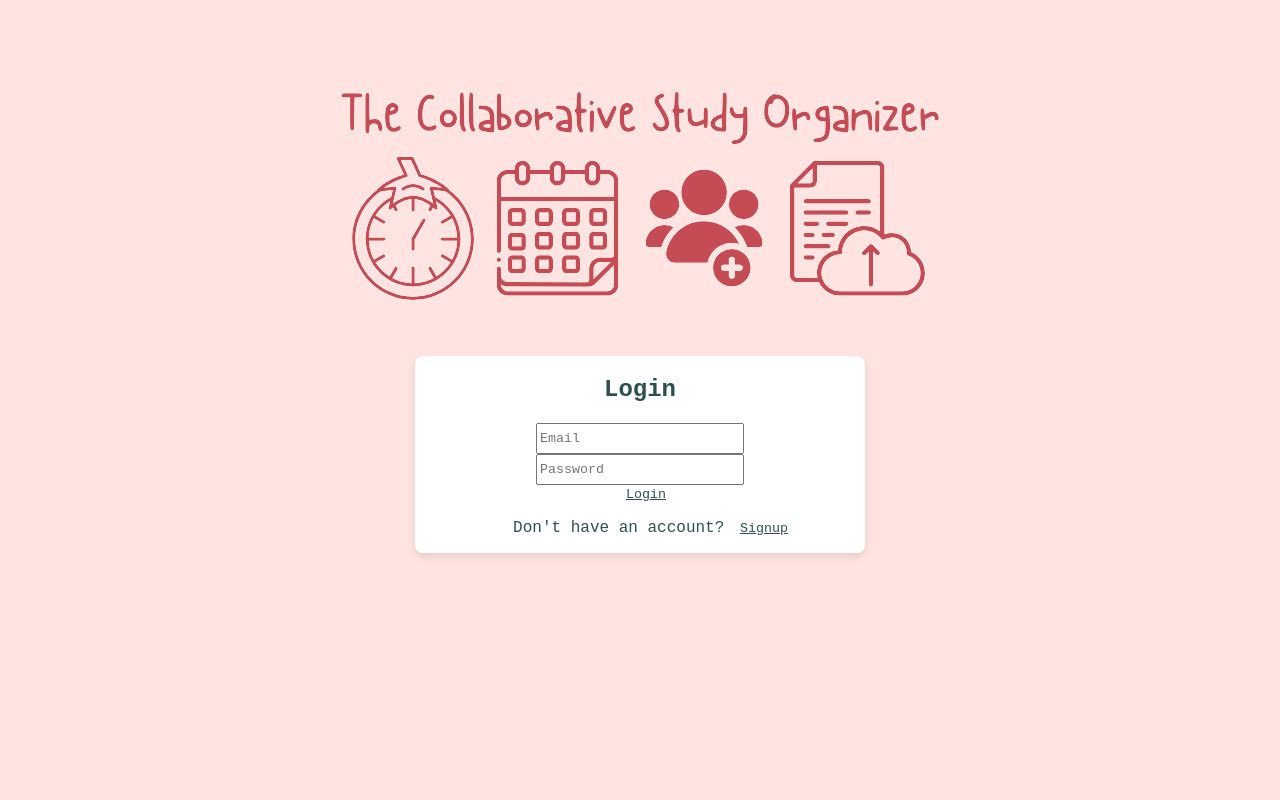
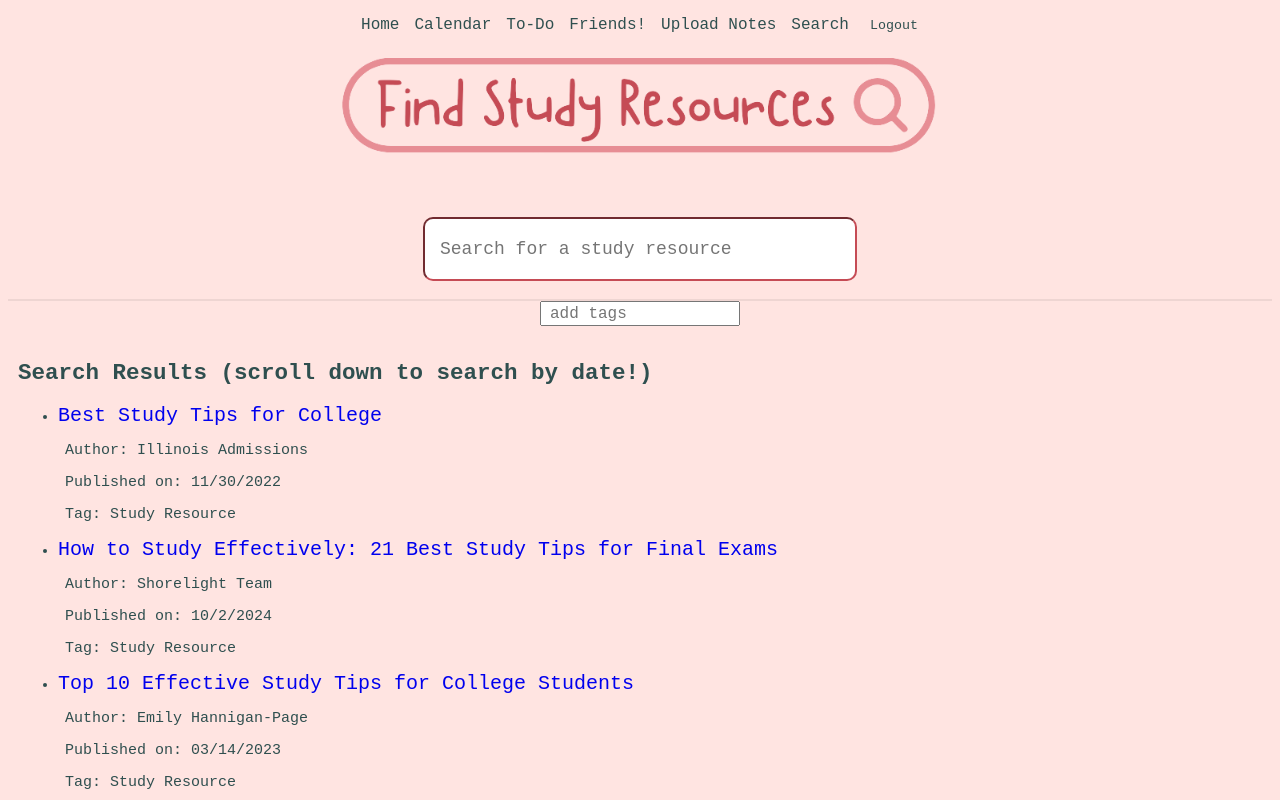
Before and after one commit to sredifer/collaborative-study-organizer, a React (Create React App) app: page /search in a window 1280 px wide. Before the commit this address led to /login. Shown: the top 800 px of the page. Built offline with nearby package versions, Linux system fonts and the light colour scheme.

Commit message:
updated App.js

```diff
--- a/src/App.js
+++ b/src/App.js
@@ -13,24 +13,23 @@ import Settings from "./components/timer/Settings"; // Settings component
 import SettingsContext from "./components/timer/SettingsContext"; // Settings context
 import FriendCollaboration from "./components/friend-collab/FriendCollab";
 import FileUpload from "./components/file-upload/FileUpload";
+import DateSearchBar from "./components/search-by-date/search-by-date";
 import './App.css';
-import DateSearchBar from "./components/search-by-date/search-by-date";
-
 
 function App() {
-  //const [isAuthenticated, setIsAuthenticated] = useState(true);
-  const [isAuthenticated, setIsAuthenticated] = useState(!!localStorage.getItem("token"));
+  // Global tasks state for checklist items persisted in localStorage
+  const [tasks, setTasks] = useState(() => {
+    const storedTasks = localStorage.getItem("todoTasks");
+    return storedTasks ? JSON.parse(storedTasks) : [];
+  });
+
+  // Authentication state and other settings
+  const [isAuthenticated, setIsAuthenticated] = useState(true);
   const [showSettings, setShowSettings] = useState(false);
   const [workMinutes, setWorkMinutes] = useState(25);
   const [breakMinutes, setBreakMinutes] = useState(5);
   const [totalPomodoros, setTotalPomodoros] = useState(4);
   const [options, setOptions] = useState(optionArray);
-
-  // Global tasks state for checklist items persisted in localStorage
-  const [tasks, setTasks] = useState(() => {
-    const storedTasks = localStorage.getItem("todoTasks");
-    return storedTasks ? JSON.parse(storedTasks) : [];
-  });
 
   // Save tasks to localStorage whenever tasks change
   useEffect(() => {
@@ -43,7 +42,9 @@ function App() {
   };
 
   const updateTask = (updatedTask) => {
-    setTasks(prev => prev.map(task => task.id === updatedTask.id ? updatedTask : task));
+    setTasks(prev =>
+      prev.map(task => (task.id === updatedTask.id ? updatedTask : task))
+    );
   };
 
   const deleteTask = (taskId) => {
@@ -51,7 +52,11 @@ function App() {
   };
 
   const toggleTaskCompletion = (taskId) => {
-    setTasks(prev => prev.map(task => task.id === taskId ? { ...task, completed: !task.completed } : task));
+    setTasks(prev =>
+      prev.map(task =>
+        task.id === taskId ? { ...task, completed: !task.completed } : task
+      )
+    );
   };
 
   // Derive calendar events from tasks with a due date
@@ -78,22 +83,20 @@ function App() {
         start,
         end,
         allDay: !task.dueTime,
+        backgroundColor: task.color || "#E28FA5",
         extendedProps: {
           isChecklist: true,
           startTime: task.dueTime || "",
           endTime: task.endTime || "",
-        color: task.color || "#3788d8",
+          color: task.color || "#E28FA5",
           goals: task.goals ? task.goals.split("\n") : [],
           completed: task.completed
         }
       };
     });
 
-
-
-
   const handleLoginSuccess = () => {
-    setIsAuthenticated(true);  // Set authentication state to true after successful login
+    setIsAuthenticated(true); // Set authentication state to true after successful login
   };
 
   const handleLogout = () => {
@@ -101,7 +104,7 @@ function App() {
     setIsAuthenticated(false); // Update authentication state
   };
 
-  // Use useEffect to manage redirection after login
+  // Use useEffect to manage redirection after login by checking token expiration
   useEffect(() => {
     const checkTokenExpiration = () => {
       const token = localStorage.getItem("token");
@@ -121,12 +124,7 @@ function App() {
     checkTokenExpiration();
   }, []);
 
-
-
-
-
   return (
-
     <SettingsContext.Provider
       value={{
         workMinutes,
@@ -151,22 +149,22 @@ function App() {
               <nav>
                 <ul>
                   <li>
-                <Link to="/">Home</Link> {/* Link to the home page (Timer) */}
+                    <Link to="/">Home</Link>
                   </li>
                   <li>
-                <Link to="/calendar">Calendar</Link> {/* Link to the calendar page */}
+                    <Link to="/calendar">Calendar</Link>
                   </li>
                   <li>
-                <Link to="/todo-list">To-Do</Link> {/* Link to the calendar page */}
+                    <Link to="/todo-list">To-Do</Link>
                   </li>
                   <li>
-                <Link to="/friend-collaboration">Friends!</Link> {/* Link to the friend collaboration page */}
+                    <Link to="/friend-collaboration">Friends!</Link>
                   </li>
                   <li>
-                <Link to="/file-upload">Upload Notes</Link> {/* Link to the file upload page */}
+                    <Link to="/file-upload">Upload Notes</Link>
                   </li>
                   <li>
-                <Link to="/search">Search</Link> {/* Link to the search page */}
+                    <Link to="/search">Search</Link>
                   </li>
                   <li>
                     <button onClick={handleLogout}>Logout</button>
@@ -175,71 +173,71 @@ function App() {
               </nav>
             </center>
 
-
             <Routes>
-            {/* Route for the calendar + search Bar page) */}
+              {/* Route for the Calendar page */}
               <Route
                 path="/calendar"
                 element={
                   <>
                     <center>
-                  <div class="logo">
-                    <img src="/images/calendar-page-logo.png" width="600" height="108"></img>
+                      <div className="logo">
+                        <img src="/images/calendar-page-logo.png" width="600" height="108" alt="Calendar Logo" />
                       </div>
                     </center>
-                  <Calendar />
+                    <Calendar events={taskEvents} updateTask={updateTask} deleteTask={deleteTask} />
                     <br />
                   </>
                 }
               />
 
-            {/* Route for todolist */}
+              {/* Route for the Todo List page */}
               <Route
-
-              path = "todo-list"
-              element = {
+                path="/todo-list"
+                element={
                   <>
                     <center>
-                  <div class="logo">
-                    <img src="/images/todo-page-logo.png" width="600" height="112"></img>
+                      <div className="logo">
+                        <img src="/images/todo-page-logo.png" width="600" height="112" alt="Todo Logo" />
                       </div>
                     </center>
-                <TodoList />
+                    <TodoList
+                      tasks={tasks}
+                      addTask={addTask}
+                      updateTask={updateTask}
+                      deleteTask={deleteTask}
+                      toggleTaskCompletion={toggleTaskCompletion}
+                    />
                   </>
                 }
               />
 
-            {/* Route for search */}
+              {/* Route for the Search page */}
               <Route
-
-              path = "search"
-              element = {
+                path="/search"
+                element={
                   <>
-                {/*<DateSearchBar/>
-                  <br />*/}
                     <center>
-                  <div class="logo">
-                    <img src="/images/search-page-logo.png" width="600" height="112"></img>
+                      <div className="logo">
+                        <img src="/images/search-page-logo.png" width="600" height="112" alt="Search Logo" />
                       </div>
                     </center>
                     <SearchBar placeholder="Search for a study resource" data={resourcesData} />
                     <br />
-                  <SearchBox options={options} onChange={newOptions => setOptions(newOptions)}/>
+                    <SearchBox options={options} onChange={newOptions => setOptions(newOptions)} />
                     <br />
-                  <DateSearchBar/>
-
+                    <DateSearchBar />
                   </>
                 }
               />
 
-            {/* Route for the timer/home page */}
+              {/* Route for the Timer/Home page */}
               <Route
                 path="/"
                 element={
                   <>
                     <center>
-                  <div class="logo">
-                    <img src="/images/timer-page-logo.png" width="545" height="185"></img>
+                      <div className="logo">
+                        <img src="/images/timer-page-logo.png" width="545" height="185" alt="Timer Logo" />
                       </div>
                     </center>
                     {showSettings ? (
@@ -250,22 +248,25 @@ function App() {
                   </>
                 }
               />
+
               {/* Route for the Friend Collaboration page */}
               <Route
                 path="/friend-collaboration"
                 element={
                   <>
                     <center>
-                <div class="logo">
-                  <img src="/images/friends-page-logo.png" width="513" height="189"></img>
+                      <div className="logo">
+                        <img src="/images/friends-page-logo.png" width="513" height="189" alt="Friends Logo" />
                       </div>
                     </center>
-              <FriendCollaboration /> {/* Add the FriendCollaboration component */}
+                    <FriendCollaboration />
                   </>
                 }
               />
-            {/* New Route for File Upload Page */}
+
+              {/* Route for the File Upload page */}
               <Route path="/file-upload" element={<FileUpload />} />
+
               <Route path="*" element={<Navigate to="/" />} />
             </Routes>
           </div>
```
Lines whose indentation alone changed are shown as unchanged.
